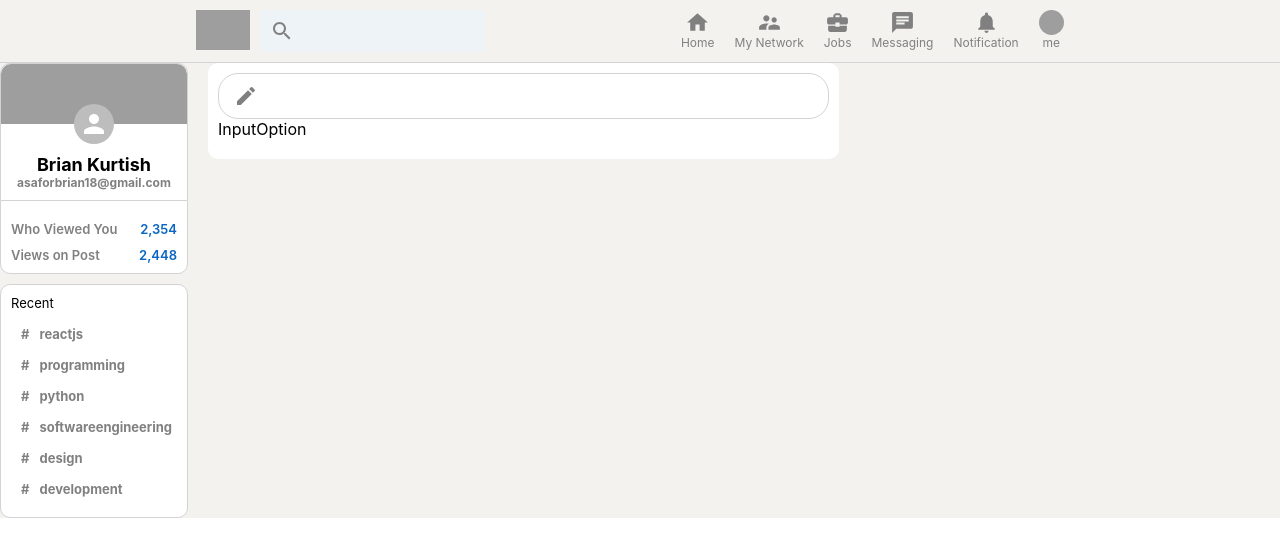
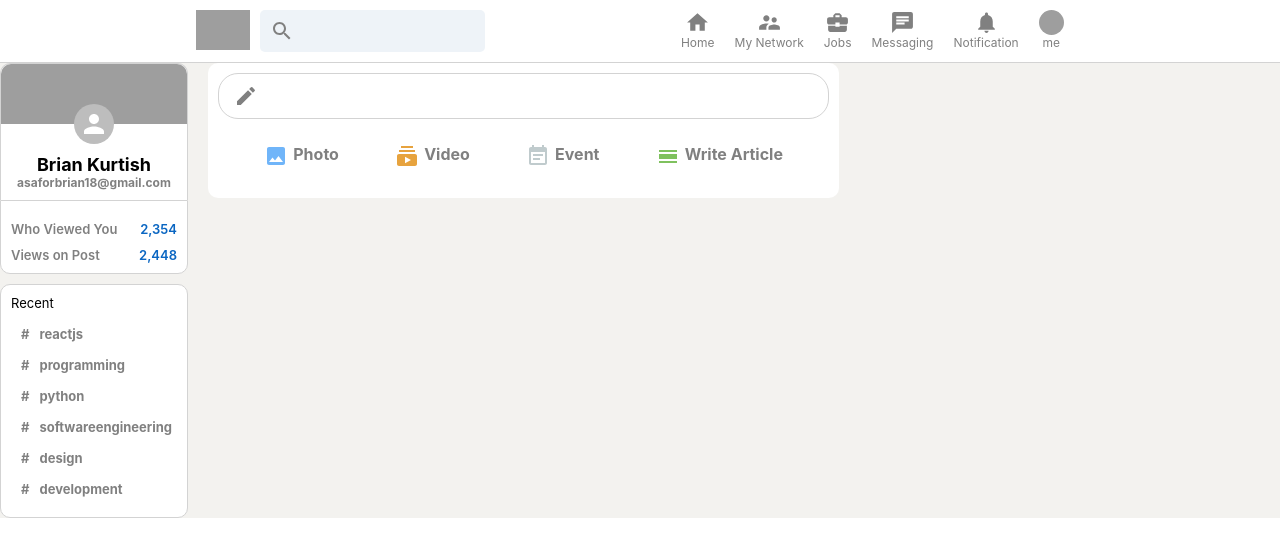
Before and after one commit to Briankurtish/linkedIn-clone-js, a React (Create React App) app in the folder linkedin-clone/: page / in a window 1280 px wide. Shown: the top 556 px of the page. Built offline with nearby package versions, Linux system fonts and the light colour scheme; grey boxes are pictures that could not be loaded.

Commit message:
done with the feed input container

```diff
--- a/linkedin-clone/src/Feed.css
+++ b/linkedin-clone/src/Feed.css
@@ -42,3 +42,8 @@
   cursor: pointer;
 
 }
+
+.feed__inputOptions {
+  display: flex;
+  justify-content: space-evenly;
+}
--- a/linkedin-clone/src/Feed.js
+++ b/linkedin-clone/src/Feed.js
@@ -1,6 +1,10 @@
 import React from 'react'
 import './Feed.css'
 import CreateIcon from '@mui/icons-material/Create'
+import ImageIcon from '@mui/icons-material/Image'
+import SubscriptionsIcon from '@mui/icons-material/Subscriptions'
+import EventNoteIcon from '@mui/icons-material/EventNote'
+import CalendarViewDayIcon from '@mui/icons-material/CalendarViewDay'
 import InputOption from './InputOption'
 
 function Feed() {
@@ -16,9 +20,15 @@
         </div>
 
         <div className="feed__inputOptions">
-          <InputOption />
+          <InputOption Icon={ImageIcon} title='Photo' color='#70B5F9' />
+          <InputOption Icon={SubscriptionsIcon} title='Video' color='#E7A33E' />
+          <InputOption Icon={EventNoteIcon} title='Event' color='#C0CBCD' />
+          <InputOption Icon={CalendarViewDayIcon} title='Write Article' color='#7FC15E' />
         </div>
       </div>
+
+      {/* Posts*/}
+
     </div>
   )
 }
--- a/linkedin-clone/src/Header.css
+++ b/linkedin-clone/src/Header.css
@@ -2,6 +2,7 @@
   position: sticky;
   top: 0;
   display: flex;
+  background-color: white;
   justify-content: space-evenly;
   border-bottom: 0.1px solid lightgray;
   padding-top: 10px;
--- a/linkedin-clone/src/InputOption.css
+++ b/linkedin-clone/src/InputOption.css
@@ -0,0 +1,16 @@
+.inputOption {
+  display: flex;
+  margin-top: 15px;
+  color: grey;
+  padding: 10px;
+  cursor: pointer;
+}
+
+.inputOption:hover{
+  background-color: whitesmoke;
+  border-radius: 10px;
+}
+
+.inputOption > h4{
+  margin-left: 5px;
+}
--- a/linkedin-clone/src/InputOption.js
+++ b/linkedin-clone/src/InputOption.js
@@ -1,9 +1,12 @@
 import React from 'react'
 import './InputOption.css'
 
-function InputOption({Icon, title}) {
+function InputOption({Icon, title, color}) {
   return (
-    <div className='inputOption'>InputOption</div>
+    <div className='inputOption'>
+      <Icon style={{ color: color}}/>
+      <h4>{title}</h4>
+    </div>
   )
 }
 
```
Also changed, not shown: linkedin-clone/src/Post.css (added), linkedin-clone/src/Post.js (added).
